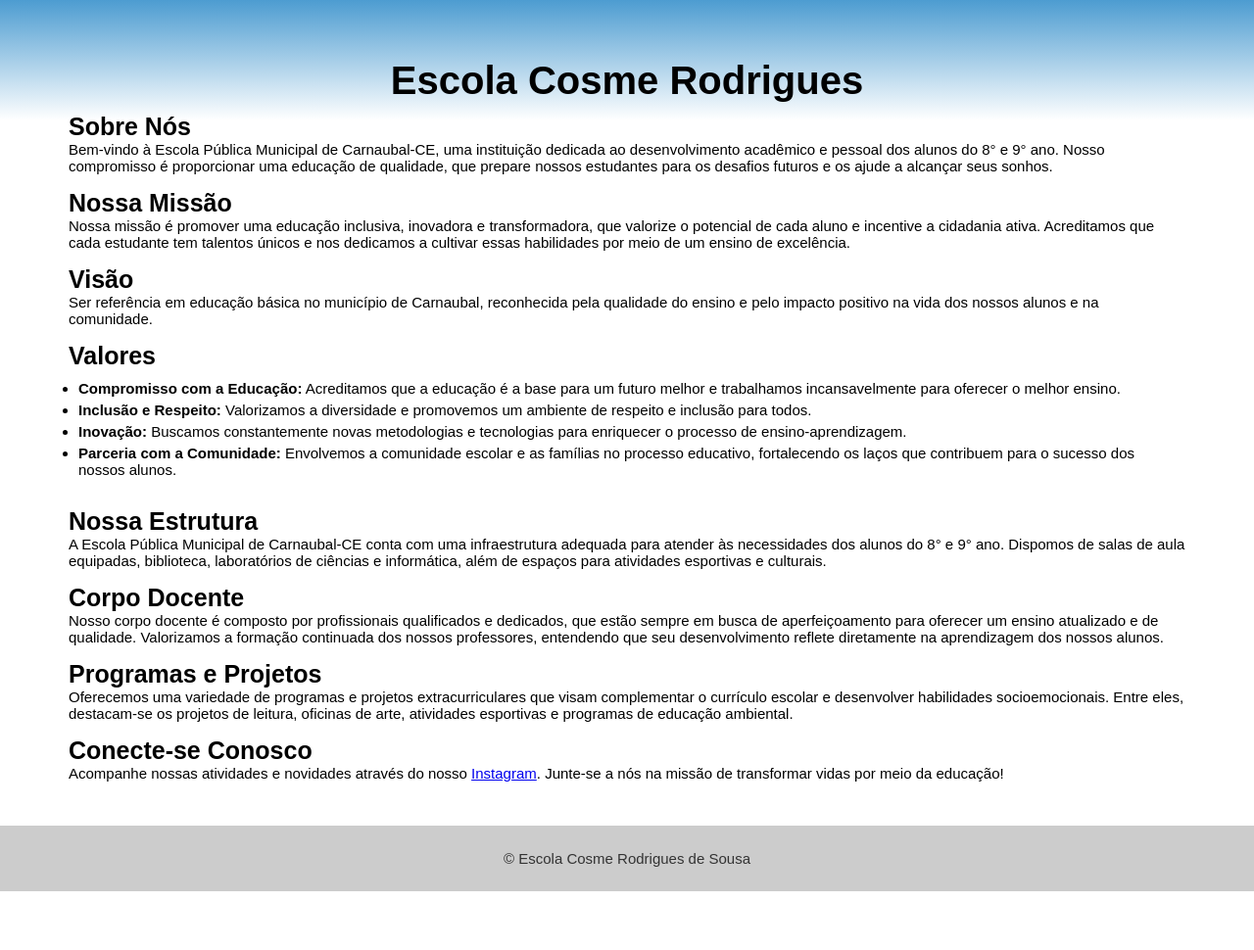
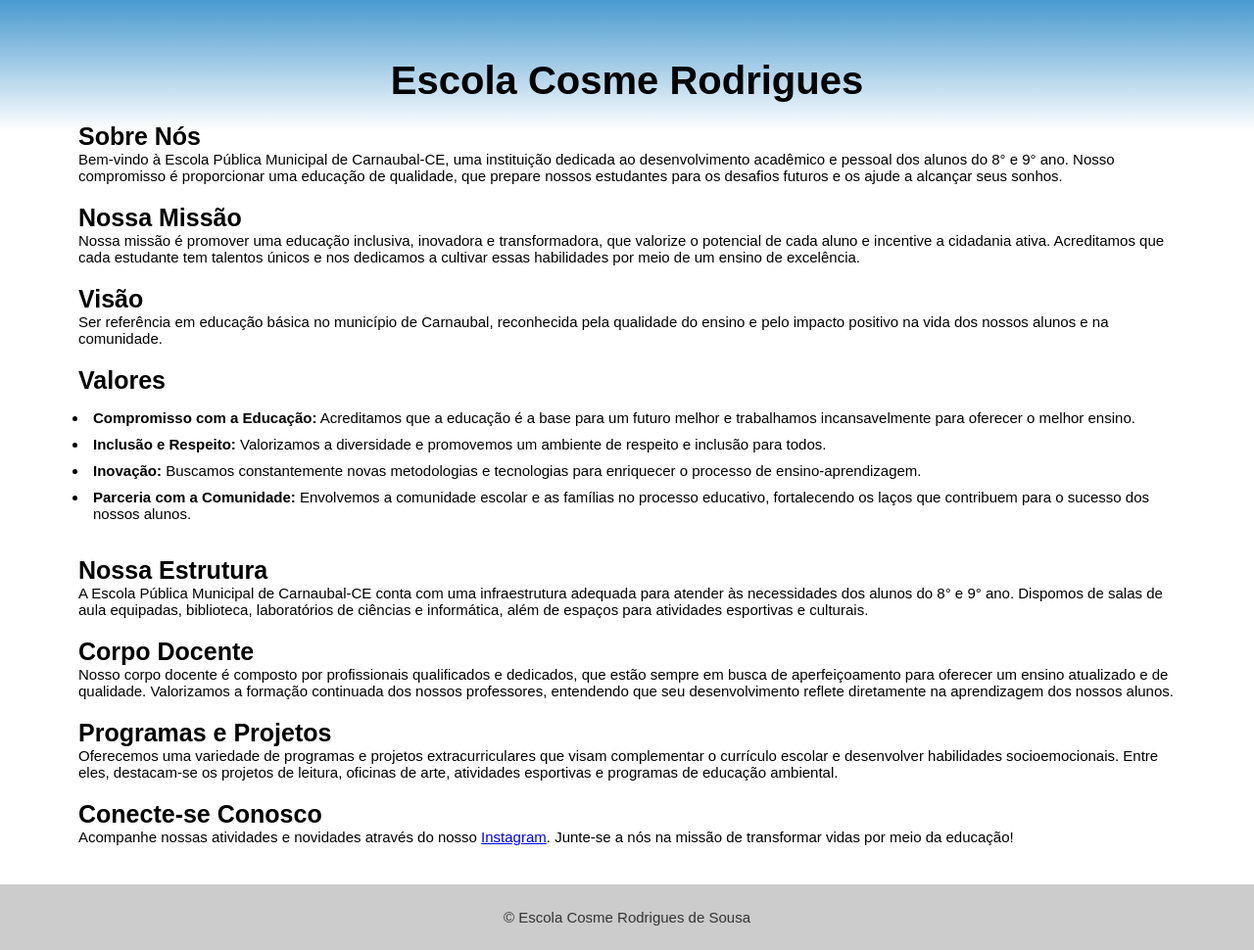
Before and after one commit to Lucas-Espindola-dev/Escola_Cosme_Rodrigues, a Django app: page / in a window 1280 px wide. Shown: the part 50-1020 px from the top of the page at 98% size. Before the commit the page ends 960 px from the top, so only its background shows below. Run offline with Django 5.2, Linux system fonts and the light colour scheme.

Commit message:
Changing the padding on the elements

```diff
--- a/static/css/styles.css
+++ b/static/css/styles.css
@@ -67,7 +67,7 @@ nav ul li a {
 }
 
 .sobre_nos {
-    padding-bottom: 15px;
+    padding: 10px;
 }
 
 .sobre_nos h2{
@@ -79,7 +79,7 @@ nav ul li a {
 }
 
 .nossa_missao {
-    padding-bottom: 15px;
+    padding: 10px;
 }
 
 .nossa_missao h2{
@@ -91,7 +91,7 @@ nav ul li a {
 }
 
 .visao {
-    padding-bottom: 15px;
+    padding: 10px;
 }
 
 .visao h2{
@@ -103,7 +103,7 @@ nav ul li a {
 }
 
 .valores {
-    padding-bottom: 15px;
+    padding: 10px;
 }
 
 .valores h2{
@@ -116,11 +116,11 @@ nav ul li a {
 }
 
 .valores li {
-    padding-bottom: 5px;
+    padding: 5px;
 }
 
 .nossa_estrutura {
-    padding-bottom: 15px;
+    padding: 10px;
 }
 
 .nossa_estrutura h2{
@@ -132,7 +132,7 @@ nav ul li a {
 }
 
 .corpo_docente {
-    padding-bottom: 15px;
+    padding: 10px;
 }
 
 .corpo_docente h2{
@@ -144,7 +144,7 @@ nav ul li a {
 }
 
 .programas_projetos {
-    padding-bottom: 15px;
+    padding: 10px;
 }
 
 .programas_projetos h2{
@@ -156,7 +156,7 @@ nav ul li a {
 }
 
 .conecte {
-    padding-bottom: 15px;
+    padding: 10px;
 }
 
 .conecte h2{
```
